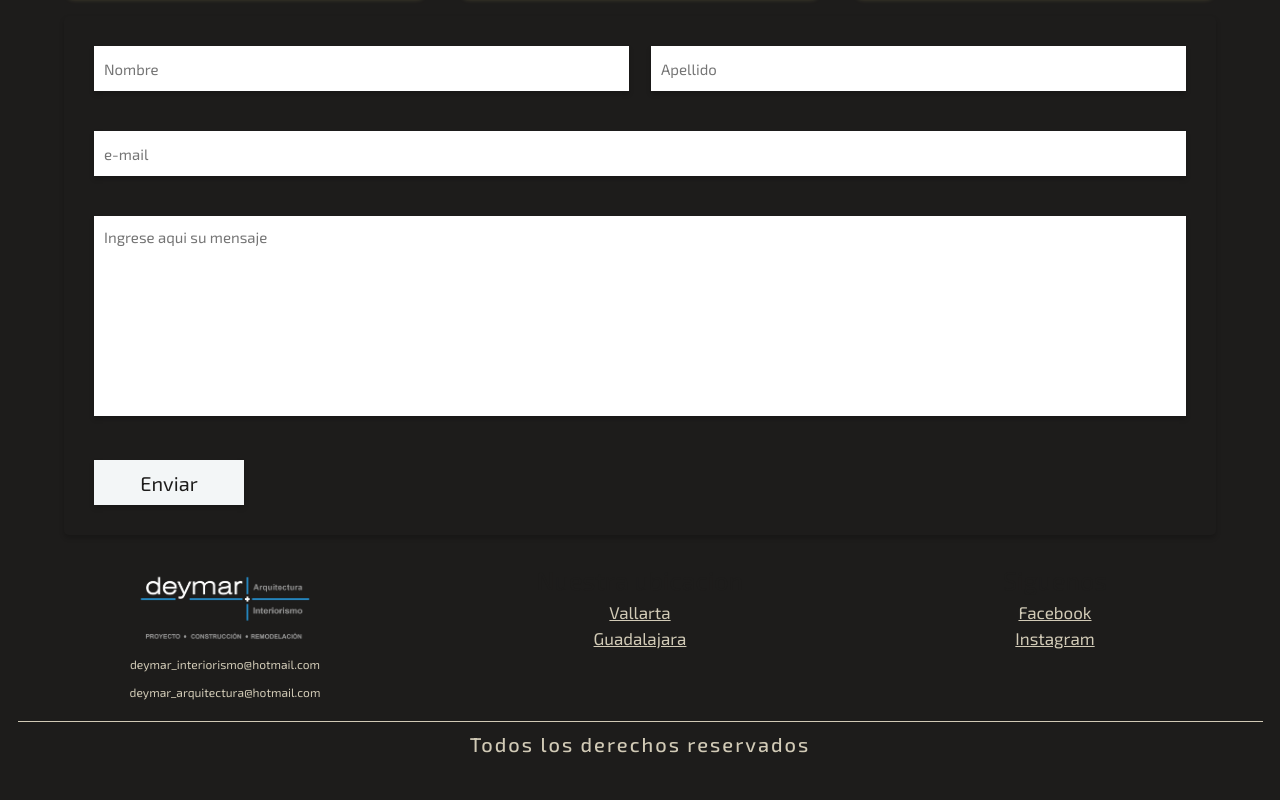
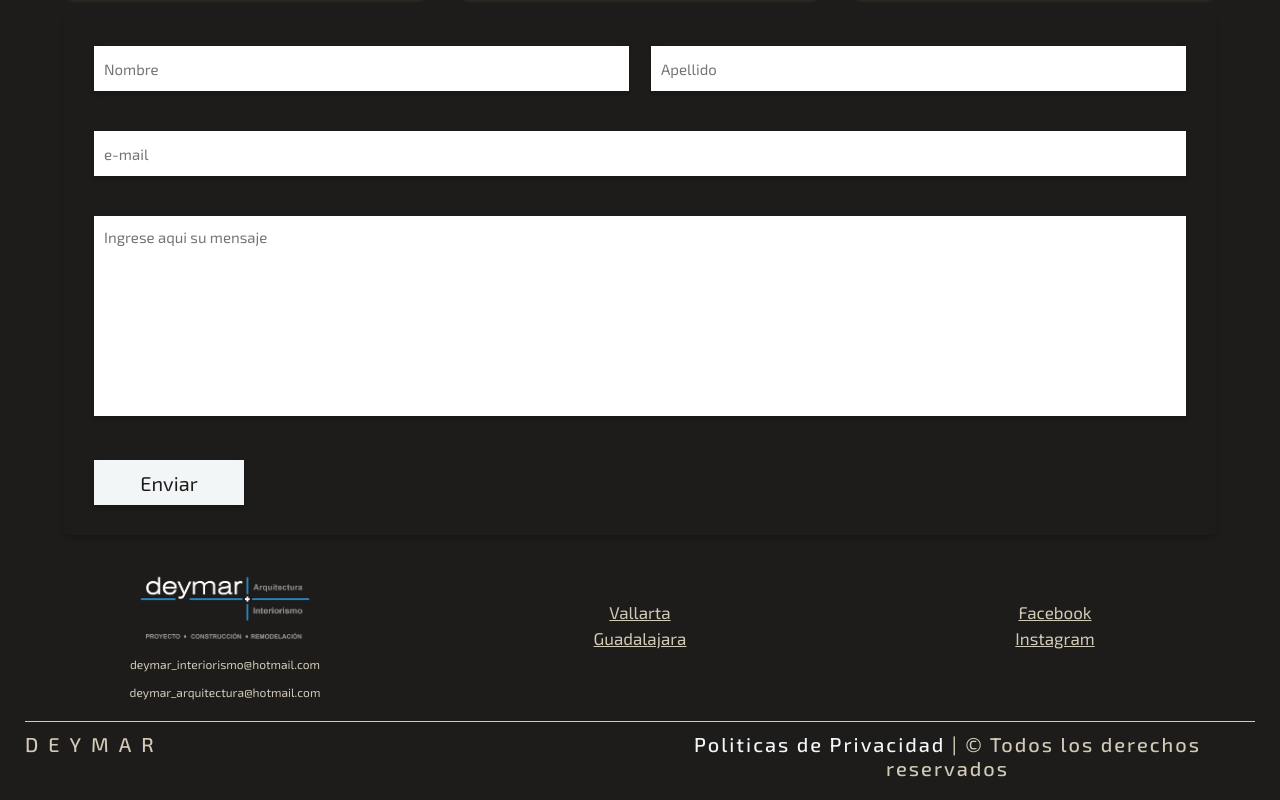
Before and after one commit to luisleon6/Deymar, a plain HTML site: page index.html in a window 1280 px wide. Shown: the part 2658-3458 px from the top of the page. Before the commit the page ends 3434 px from the top, so only its background shows below. Drawn offline with nearby package versions, Linux system fonts and the light colour scheme.

Commit message:
adding fields to the footer ending

```diff
--- a/index.html
+++ b/index.html
@@ -352,8 +352,10 @@
                 </div>
             </div>
 
-
-            <h2 class="credit"> Todos los derechos reservados </h2>
+            <div class="footend">
+                <h2 class="brand">DEYMAR</h2>
+                <h2 class="credit"><a href="">Politicas de Privacidad </a>|  © Todos los derechos reservados </h2>
+            </div>
 
     </section>
 
--- a/style.css
+++ b/style.css
@@ -583,6 +583,22 @@ header{
   .footer .letter p{
     font-size: 2rem;
   }
+  .footer .footend{
+    display: flex;
+    justify-content: space-between;
+  }
+  .footer .brand{
+    width: 100%;
+    text-align: start;
+    color:#D1CAB6;
+    font-size: 2rem;
+    padding:1rem 0;
+    margin:1rem 0;
+    margin-bottom: 0;
+    border-top: .1rem solid #D1CAB6;
+    letter-spacing: 1rem;
+
+  }
 
   .footer .credit{
     width: 100%;
@@ -596,8 +612,10 @@ header{
     letter-spacing: .2rem;
   }
 
-  .footer .credit span{
+  .footer .credit a{
     color:var(--salmon);
+    text-decoration: none;
+    cursor: pointer;
   }
 
 /*          Media Queries   (Lo que lo hace responsive)             */
```
